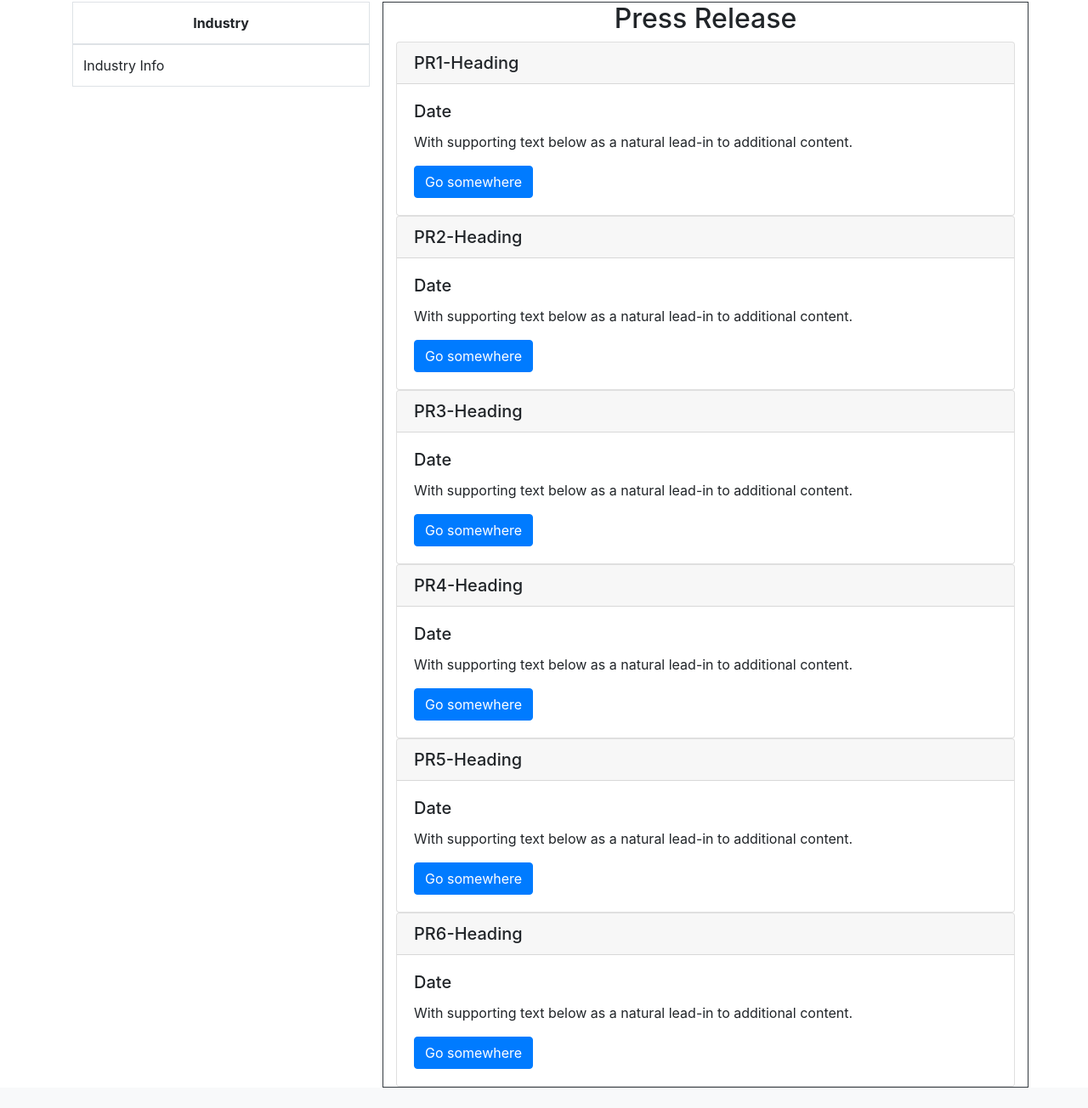
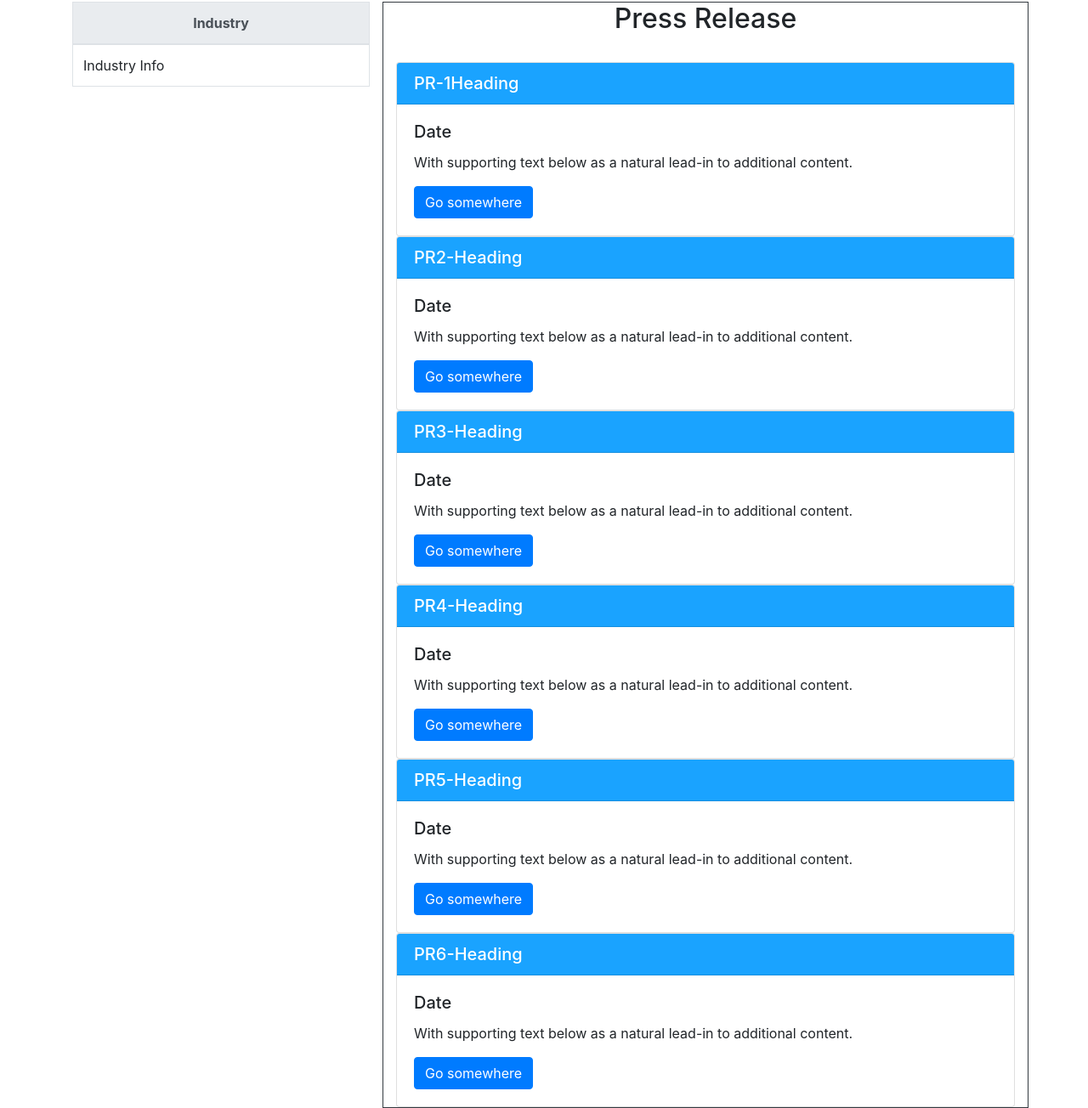
Before and after one commit to indirapimpalkhare/chromatus_php_team1, a PHP site: page /pressRelease.php in a window 1280 px wide. Shown: the part 158-1462 px from the top of the page at 85% size. Before the commit the page ends 1438 px from the top, so only its background shows below. Run offline with PHP 8.4, Linux system fonts and the light colour scheme.

Commit message:
Update pressRelease.php

```diff
--- a/pressRelease.php
+++ b/pressRelease.php
@@ -11,23 +11,37 @@
         <div class = "row ">
             <div class="col-md-4 align-self-start ">
                 <table class="table table-bordered ">
-                    <thead>
+                    <thead class="thead-light">
+
                         <tr>
                           <th style="text-align:center;" >Industry</th>
                         </tr>
                     </thead>
+					<tbody>
                     <tr>
                         <td> Industry Info </td>
                     </tr>
+					</tbody>
                 </table>
             </div>
 
 
             <div class="col-md-8 align-self-start border border-dark">
-                <h2 style="text-align:center;" >Press Release</h2>
+                <h2 style="text-align:center;" >Press Release</h2><br>
+
 
                 <div class="card">
-                    <h5 class="card-header">PR1-Heading</h5>
+                    <h5 class="card-header text-white" style="background-color:#1aa3ff;">PR-1Heading</h5>
+					<div class="card-body text-black">
+                        <h5 class="card-title">Date</h5>
+                        <p class="card-text">With supporting text below as a natural lead-in to additional content.</p>
+                        <a href="#" class="btn btn-primary">Go somewhere</a>
+
+					</div>
+                </div>
+
+                <div class="card">
+                    <h5 class="card-header text-white" style="background-color:#1aa3ff;">PR2-Heading</h5>
                     <div class="card-body">
                         <h5 class="card-title">Date</h5>
                         <p class="card-text">With supporting text below as a natural lead-in to additional content.</p>
@@ -36,7 +50,7 @@
                 </div>
 
                 <div class="card">
-                    <h5 class="card-header">PR2-Heading</h5>
+                    <h5 class="card-header text-white" style="background-color:#1aa3ff;">PR3-Heading</h5>
                     <div class="card-body">
                         <h5 class="card-title">Date</h5>
                         <p class="card-text">With supporting text below as a natural lead-in to additional content.</p>
@@ -45,7 +59,7 @@
                 </div>
 
                 <div class="card">
-                    <h5 class="card-header">PR3-Heading</h5>
+                    <h5 class="card-header text-white" style="background-color:#1aa3ff;">PR4-Heading</h5>
                     <div class="card-body">
                         <h5 class="card-title">Date</h5>
                         <p class="card-text">With supporting text below as a natural lead-in to additional content.</p>
@@ -54,7 +68,7 @@
                 </div>
 
                 <div class="card">
-                    <h5 class="card-header">PR4-Heading</h5>
+                    <h5 class="card-header text-white" style="background-color:#1aa3ff;">PR5-Heading</h5>
                     <div class="card-body">
                         <h5 class="card-title">Date</h5>
                         <p class="card-text">With supporting text below as a natural lead-in to additional content.</p>
@@ -63,16 +77,7 @@
                 </div>
 
                 <div class="card">
-                    <h5 class="card-header">PR5-Heading</h5>
-                    <div class="card-body">
-                        <h5 class="card-title">Date</h5>
-                        <p class="card-text">With supporting text below as a natural lead-in to additional content.</p>
-                        <a href="#" class="btn btn-primary">Go somewhere</a>
-                    </div>
-                </div>
-
-                <div class="card">
-                    <h5 class="card-header">PR6-Heading</h5>
+                    <h5 class="card-header text-white" style="background-color:#1aa3ff;">PR6-Heading</h5>
                     <div class="card-body">
                         <h5 class="card-title">Date</h5>
                         <p class="card-text">With supporting text below as a natural lead-in to additional content.</p>
```
